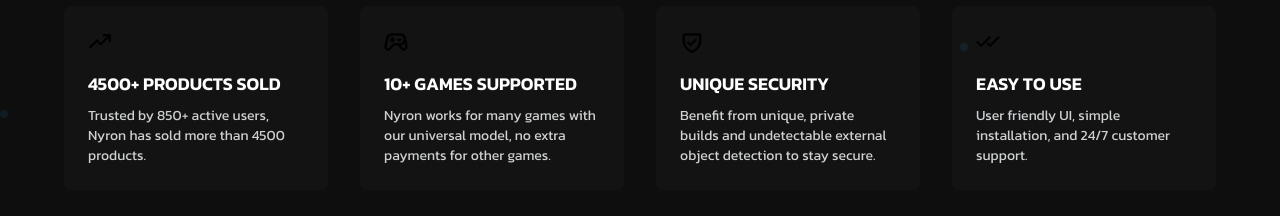
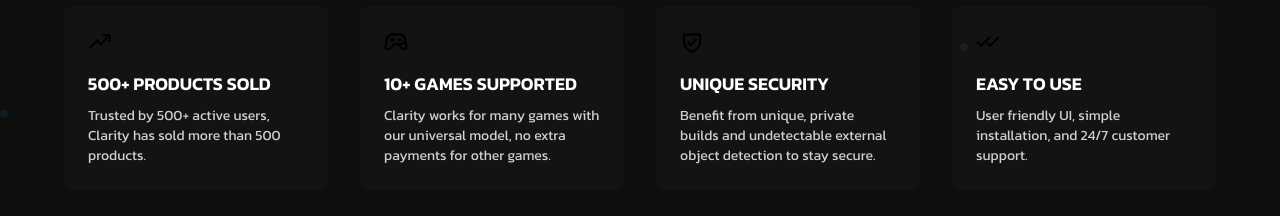
Before and after one commit to Manuela23242/fdgfdg, a Next.js app: page / in a window 1280 px wide. Shown: the part 490-706 px from the top of the page. Built offline with nearby package versions, Linux system fonts and the light colour scheme.

Commit message:
Features.tsx

```diff
--- a/src/components/Features.tsx
+++ b/src/components/Features.tsx
@@ -7,13 +7,13 @@
   const features = [
     {
       icon: "/icons/arrow.svg",
-      title: "4500+ PRODUCTS SOLD",
-      description: "Trusted by 850+ active users, Nyron has sold more than 4500 products.",
+      title: "500+ PRODUCTS SOLD",
+      description: "Trusted by 500+ active users, Clarity has sold more than 500 products.",
     },
     {
       icon: "/icons/products.svg",
       title: "10+ GAMES SUPPORTED",
-      description: "Nyron works for many games with our universal model, no extra payments for other games.",
+      description: "Clarity works for many games with our universal model, no extra payments for other games.",
     },
     {
       icon: "/icons/security.svg",
```
